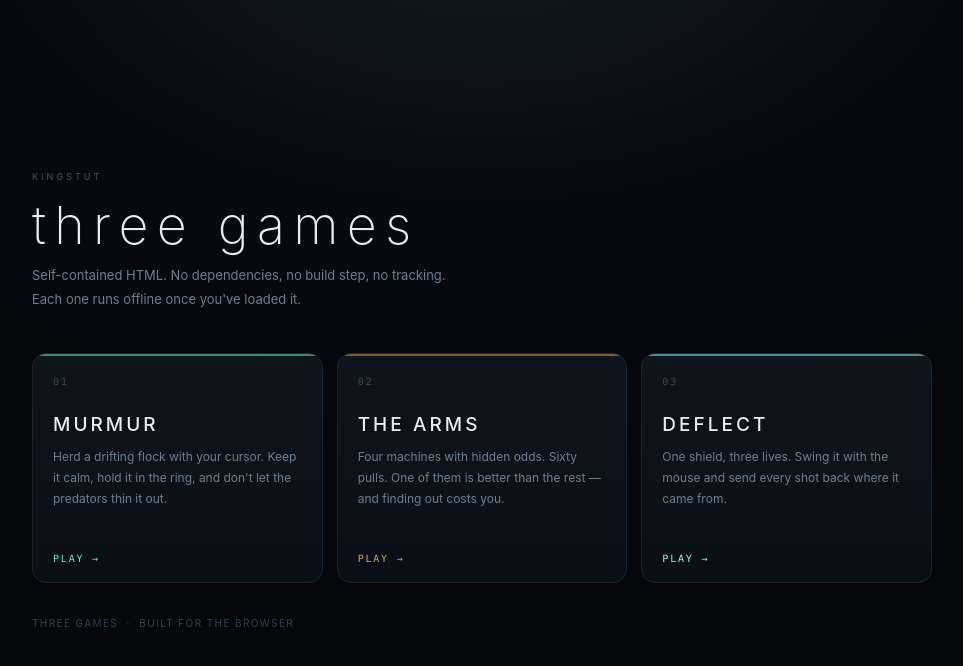
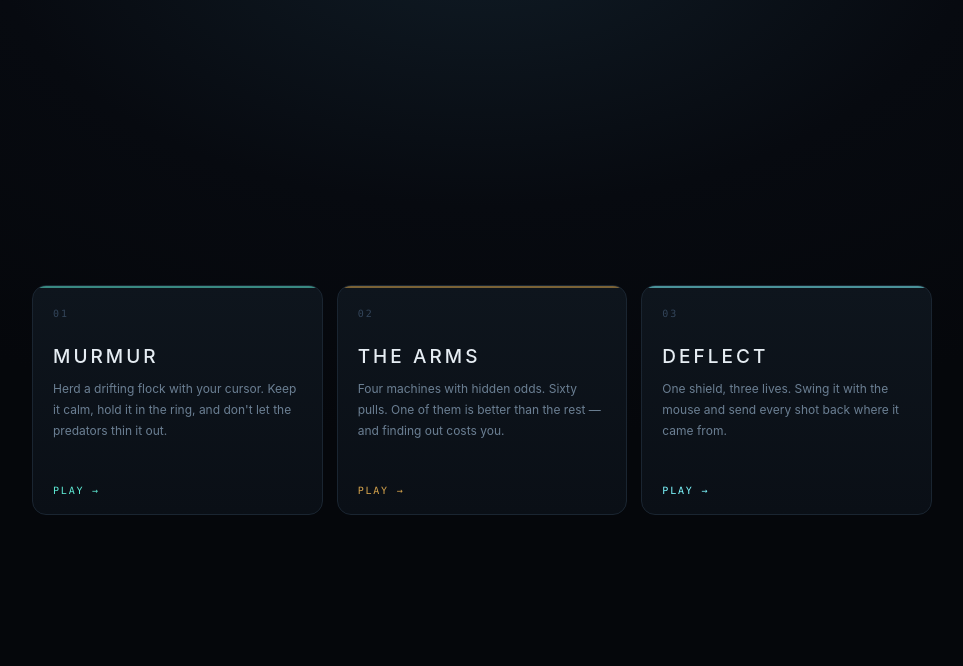
Before and after one commit to kingstut/games, a plain HTML site: page index.html in a window 1280 px wide. Shown: the whole page, without its empty margins (158-1121 px from the left). Drawn offline with Linux system fonts and the light colour scheme.

Commit message:
strip header copy from index

```diff
--- a/index.html
+++ b/index.html
@@ -4,7 +4,7 @@
 <meta charset="utf-8">
 <meta name="viewport" content="width=device-width,initial-scale=1">
 <meta name="color-scheme" content="dark">
-<title>three games</title>
+<title>games</title>
 <style>
   *{box-sizing:border-box}
   html,body{margin:0}
@@ -19,15 +19,6 @@
     padding:56px 24px;
   }
   main{width:min(900px,100%)}
-  .eyebrow{
-    font-size:9px;letter-spacing:.34em;text-transform:uppercase;
-    color:#3f5266;margin-bottom:18px;
-  }
-  h1{
-    font-size:clamp(34px,6vw,52px);font-weight:200;letter-spacing:.16em;
-    margin:0 0 12px;line-height:1;
-  }
-  .lede{font-size:13px;color:#6b7f93;line-height:1.8;margin:0 0 42px;max-width:52ch}
   .grid{display:grid;grid-template-columns:repeat(3,1fr);gap:14px}
   .card{
     position:relative;display:flex;flex-direction:column;
@@ -54,10 +45,6 @@
     margin-top:auto;font-family:ui-monospace,SFMono-Regular,Menlo,monospace;
     font-size:10px;letter-spacing:.18em;text-transform:uppercase;color:var(--c);
   }
-  footer{
-    margin-top:34px;font-size:10px;letter-spacing:.14em;text-transform:uppercase;
-    color:#2f3f50;
-  }
   @media (max-width:720px){
     .grid{grid-template-columns:1fr}
     .card{min-height:0}
@@ -67,10 +54,6 @@
 </head>
 <body>
 <main>
-  <div class="eyebrow">kingstut</div>
-  <h1>three games</h1>
-  <p class="lede">Self-contained HTML. No dependencies, no build step, no tracking. Each one runs offline once you've loaded it.</p>
-
   <div class="grid">
     <a class="card" href="murmur.html" style="--c:#5eead4">
       <div class="num">01</div>
@@ -93,8 +76,6 @@
       <span class="play">play &rarr;</span>
     </a>
   </div>
-
-  <footer>three games &nbsp;·&nbsp; built for the browser</footer>
 </main>
 </body>
 </html>
```
